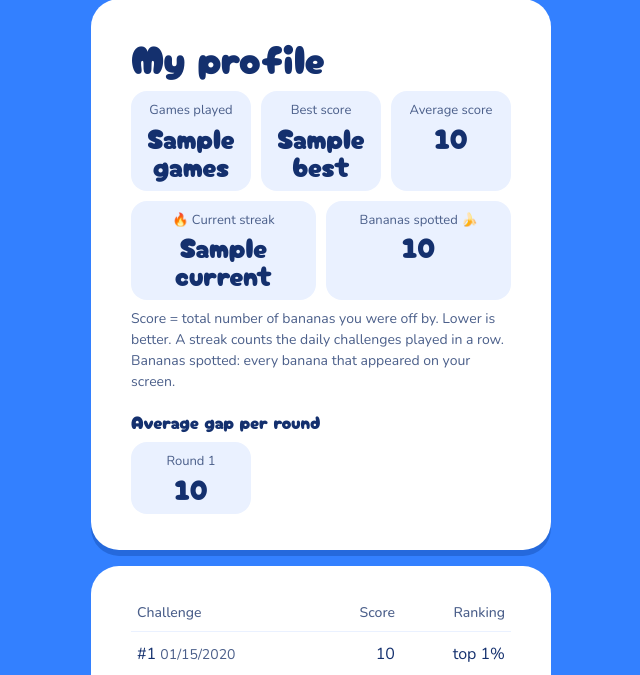
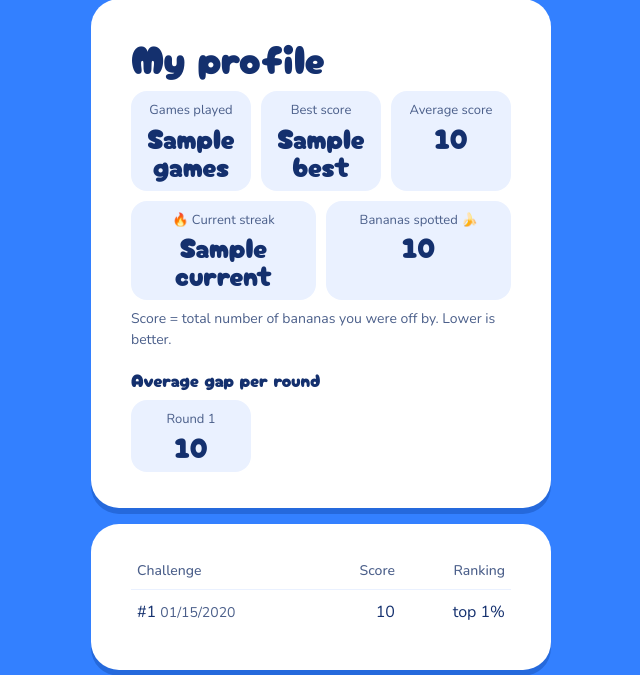
Before and after one commit to Tomzer42/django-find-bananas, a Django app: template find_bananas/templates/find_bananas/profile.html in a window 1280 px wide. Shown: the part 125-800 px from the top of the page, without its empty margins (319-959 px from the left). Run offline with Django 4.2, Linux system fonts and the light colour scheme; the template is opened without the code that fills it: most values are stand-ins (such as "Sample title", 1, 10 or a date in 2020).

Commit message:
Profile: keep only the score explanation under the stats
Co-Authored-By: Claude Opus 5.5 <noreply@anthropic.com>
Claude-Session: https://claude.ai/code/session_011D2oR7UUpB13ik49GtDQeH

```diff
--- a/find_bananas/templates/find_bananas/profile.html
+++ b/find_bananas/templates/find_bananas/profile.html
@@ -14,7 +14,7 @@
       <div><dt>{% translate '🔥 Current streak' %}</dt><dd>{{ summary.streak.current }}</dd></div>
       <div><dt>{% translate 'Bananas spotted 🍌' %}</dt><dd>{{ summary.bananas_seen|floatformat:"g" }}</dd></div>
     </dl>
-    <p class="form-help">{% translate 'Score = total number of bananas you were off by. Lower is better.' %} {% translate 'A streak counts the daily challenges played in a row.' %} {% translate 'Bananas spotted: every banana that appeared on your screen.' %}</p>
+    <p class="form-help">{% translate 'Score = total number of bananas you were off by. Lower is better.' %}</p>
     {% if summary.rounds %}
       <h2 class="stats-title">{% translate 'Average gap per round' %}</h2>
       <dl class="stats">
```
Also changed, not shown: locale/fr/LC_MESSAGES/django.po, 1 other file.
